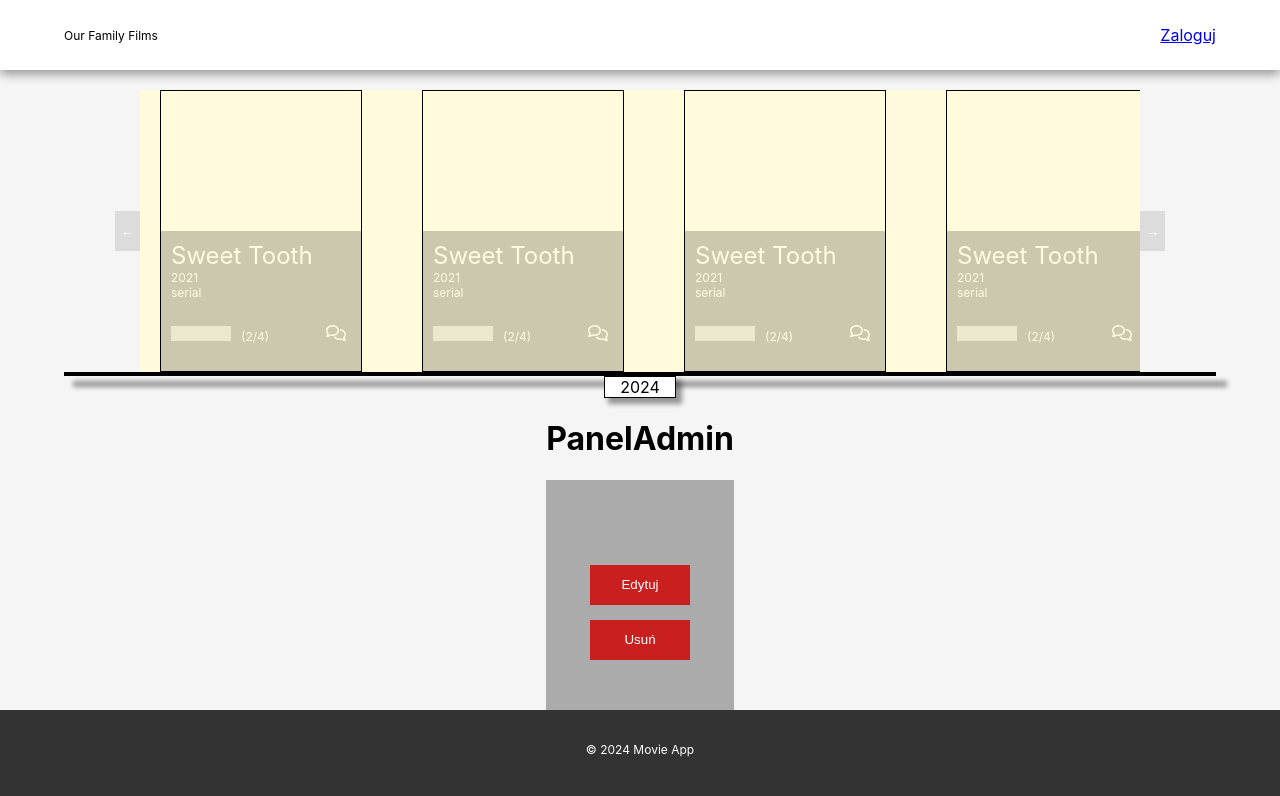
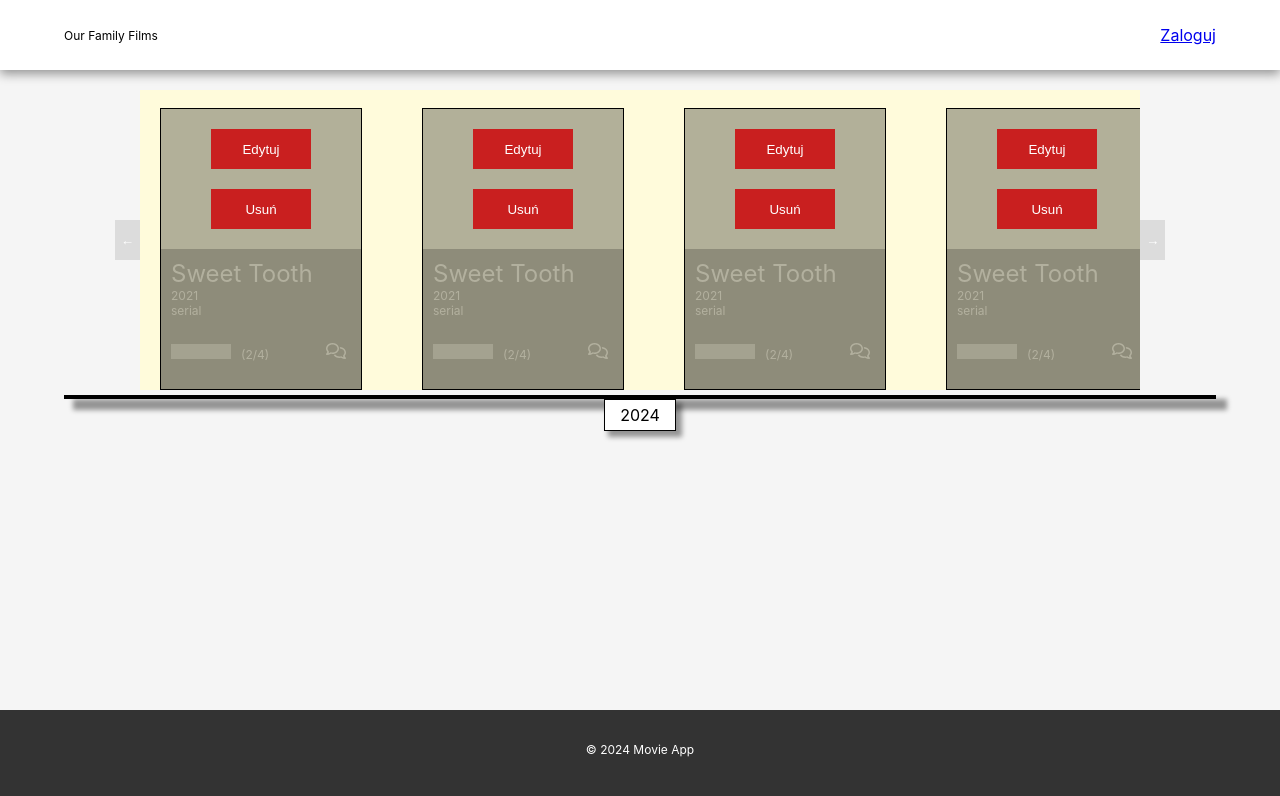
Before and after one commit to artur-IT/Our-Family-Films, a React (Vite) app: page / in a window 1280 px wide. Both pictures are taken after a click on the link "Zaloguj". Shown: the top 796 px of the page. Built offline with nearby package versions, Linux system fonts and the light colour scheme; grey boxes are pictures that could not be loaded.

Commit message:
change PanelAdmin v.2

```diff
--- a/src/App.tsx
+++ b/src/App.tsx
@@ -1,16 +1,18 @@
-import { Footer } from "./layouts/Footer/Footer";
-import { Shelf } from "./components/Shelf/Shelf";
 import { Header } from "./layouts/Header/Header";
 import { Main } from "./layouts/Main/Main";
-import { PanelAdmin } from "./layouts/PanelAdmin/PanelAdmin";
+import { Shelf } from "./components/Shelf/Shelf";
+import { Footer } from "./layouts/Footer/Footer";
+
+import { useState } from "react";
 
 function App() {
+  const [isLoggedIn, setIsLoggedIn] = useState(false);
+
   return (
     <>
-      <Header />
+      <Header onLogin={() => setIsLoggedIn(!isLoggedIn)} />
       <Main>
-        <Shelf />
-        <PanelAdmin />
+        <Shelf isLoggedIn={isLoggedIn} />
       </Main>
       <Footer />
     </>
--- a/src/components/Movie/Movie.tsx
+++ b/src/components/Movie/Movie.tsx
@@ -1,12 +1,14 @@
 import { useState } from "react";
 import style from "./Movie.module.css";
+import { PanelAdmin } from "../../layouts/PanelAdmin/PanelAdmin";
+import starEmptyIcon from "/star-empty.svg";
+import commentsIcon from "/comments.svg";
 
-export const Movie = () => {
+export const Movie = ({ isLoggedIn }: { isLoggedIn: boolean }) => {
   const [isExpanded, setIsExpanded] = useState(false);
   const commentsUser = ["komentarz 1", "komentarz 2", "komentarz 3", "komentarz 4"];
 
-  return (
-    <div className={style.movie} data-expanded={isExpanded}>
+  const movieDescription = (
     <div className={style.movie_description}>
       <div className={style.movie_data}>
         <p>Sweet Tooth</p>
@@ -15,15 +17,20 @@
       </div>
 
       <div className={style.rating}>
-          <img src="/star-empty.svg" alt="star" className={style.star} />
-          <img src="/star-empty.svg" alt="star" className={style.star} />
-          <img src="/star-empty.svg" alt="star" className={style.star} />
+        <img src={starEmptyIcon} alt="star" className={style.star} />
+        <img src={starEmptyIcon} alt="star" className={style.star} />
+        <img src={starEmptyIcon} alt="star" className={style.star} />
         <span>(2/4)</span>
-          <img src="/comments.svg" alt="comments icon" className={style.comments_icon} onClick={() => setIsExpanded(!isExpanded)} />
+        <img src={commentsIcon} alt="comments icon" className={style.comments_icon} onClick={() => setIsExpanded(!isExpanded)} />
       </div>
 
       <div className={style.comments_user}>{isExpanded && commentsUser.map((comment, idx) => <p key={idx}>{comment}</p>)}</div>
     </div>
+  );
+
+  return (
+    <div className={style.movie} data-expanded={isExpanded}>
+      {isLoggedIn && <PanelAdmin />} {movieDescription}
     </div>
   );
 };
--- a/src/components/Shelf/Shelf.tsx
+++ b/src/components/Shelf/Shelf.tsx
@@ -2,12 +2,12 @@
 import style from "./Shelf.module.css";
 import { useRef } from "react";
 
-export const Shelf = () => {
+export const Shelf = ({ isLoggedIn }: { isLoggedIn: boolean }) => {
   const containerRef = useRef<HTMLDivElement>(null);
 
   const scroll = (direction: "left" | "right") => {
     if (containerRef.current) {
-      const scrollAmount = 300; // możesz dostosować wartość
+      const scrollAmount = 1000;
       containerRef.current.scrollBy({
         left: direction === "left" ? -scrollAmount : scrollAmount,
         behavior: "smooth",
@@ -23,11 +23,11 @@
         </button>
 
         <div className={style.shelf_movie_container} ref={containerRef}>
-          <Movie />
-          <Movie />
-          <Movie />
-          <Movie />
-          <Movie />
+          <Movie isLoggedIn={isLoggedIn} />
+          <Movie isLoggedIn={isLoggedIn} />
+          <Movie isLoggedIn={isLoggedIn} />
+          <Movie isLoggedIn={isLoggedIn} />
+          <Movie isLoggedIn={isLoggedIn} />
         </div>
 
         <button className={`${style.scroll_button} ${style.scroll_right}`} onClick={() => scroll("right")}>
--- a/src/layouts/Header/Header.tsx
+++ b/src/layouts/Header/Header.tsx
@@ -1,11 +1,13 @@
 import style from "./Header.module.css";
 
-export const Header = () => {
+export const Header = ({ onLogin }: { onLogin: () => void }) => {
   return (
     <header className={style.header}>
       <nav>
         <p>Our Family Films</p>
-        <a href="#">Zaloguj</a>
+        <a href="#" onClick={onLogin}>
+          Zaloguj
+        </a>
       </nav>
     </header>
   );
--- a/src/layouts/PanelAdmin/PanelAdmin.module.css
+++ b/src/layouts/PanelAdmin/PanelAdmin.module.css
@@ -1,13 +1,15 @@
 .movie_description {
+  position: absolute;
   display: flex;
   flex-direction: column;
-  justify-content: center;
+  justify-content: flex-start;
   align-items: center;
   width: 100%;
   height: 280px;
   color: #fff;
   background-color: rgba(0, 0, 0, 0.3);
   transition: all 0.4s ease; /* płynna animacja */
+  z-index: 2;
 }
 
 button:hover {
@@ -22,7 +24,7 @@
   display: flex;
   justify-content: center;
   align-items: center;
-  margin-bottom: 15px;
+  margin-top: 20px;
   width: 100px;
   height: 40px;
   color: #fff;
--- a/src/layouts/PanelAdmin/PanelAdmin.tsx
+++ b/src/layouts/PanelAdmin/PanelAdmin.tsx
@@ -2,14 +2,30 @@
 import style from "./PanelAdmin.module.css";
 
 export const PanelAdmin = () => {
+  const editMovie = (
+    <div className={style.movie_data}>
+      <input>Sweet Tooth</input>
+      {/* <p>2021</p>
+  <p>serial</p> */}
+    </div>
+  );
+
+  const handleEdit = () => {
+    return editMovie;
+  };
+
   return (
-    <div>
-      <h1>PanelAdmin</h1>
-      {/* <Link to="/">Back to main page</Link> */}
-      <div className={style.movie_description}>
-        <button className={style.edit_btn}>Edytuj</button>
-        <button className={style.delete_btn}>Usuń</button>
-      </div>
+    <div className={style.movie_description}>
+      <button className={style.edit_btn} onClick={handleEdit}>
+        Edytuj
+      </button>
+      <button className={style.delete_btn}>Usuń</button>
     </div>
   );
 };
+{
+  /* <h1>PanelAdmin</h1> */
+}
+{
+  /* <Link to="/">Back to main page</Link> */
+}
```
Lines whose indentation alone changed are shown as unchanged.
